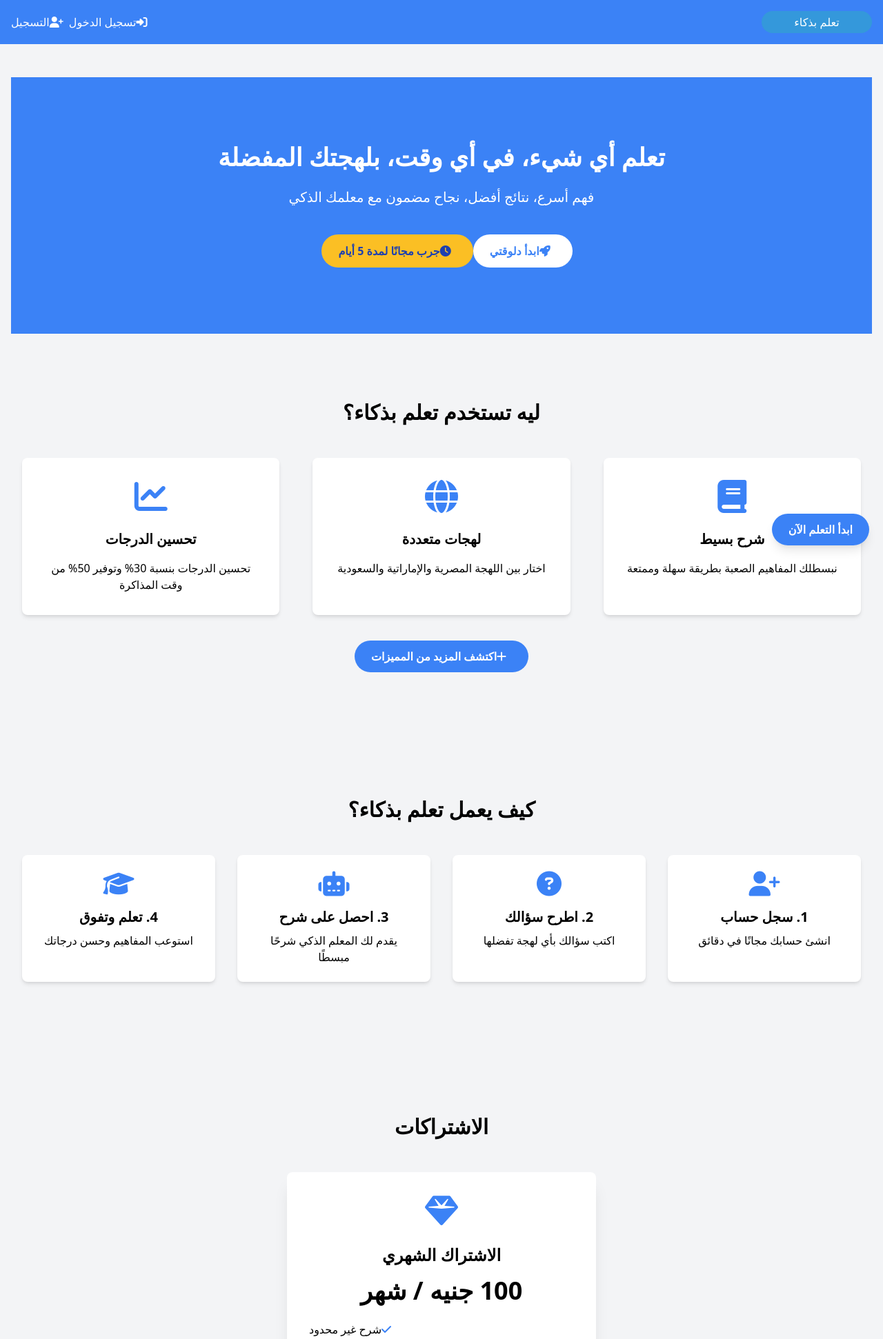
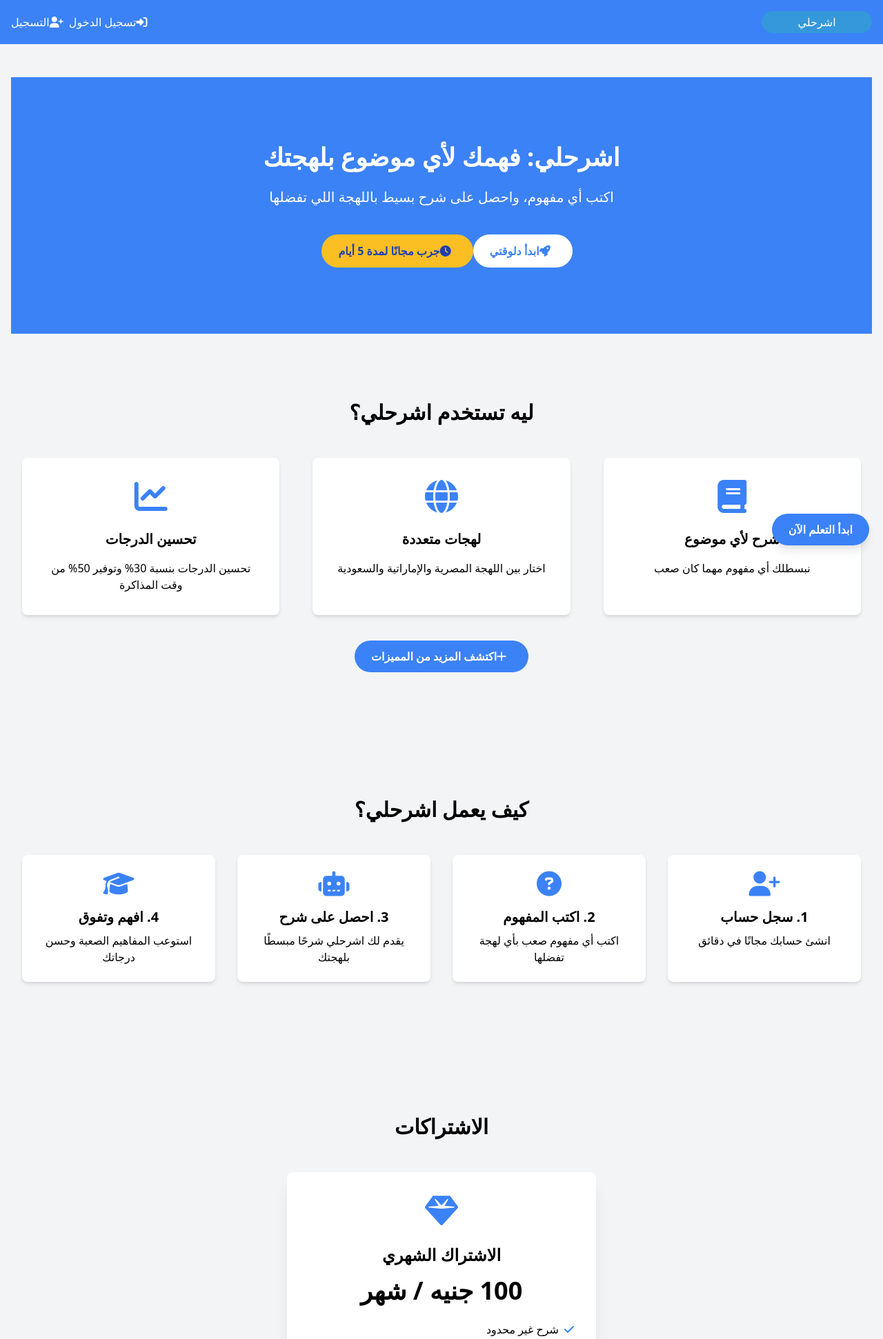
Before and after one commit to Ahmedtarekpage/ashrhly-app, a Flask app: page / in a window 1280 px wide. Shown: the top 1942 px of the page at 69% size. Run offline with Flask 3, Linux system fonts and the light colour scheme.

Commit message:
Agent step completed: Build the initial prototype

```diff
--- a/pyproject.toml
+++ b/pyproject.toml
@@ -13,6 +13,7 @@ flask-login = "^0.6.3"
 flask-wtf = "^1.2.1"
 flask-sqlalchemy = "^3.1.1"
 psycopg2-binary = "^2.9.9"
+email-validator = "^2.2.0"
 
 
 [build-system]
--- a/templates/base.html
+++ b/templates/base.html
@@ -3,12 +3,12 @@
 <head>
     <meta charset="UTF-8">
     <meta name="viewport" content="width=device-width, initial-scale=1.0">
-    <meta name="description" content="تعلم بذكاء - منصة تعليمية لشرح المفاهيم الصعبة بالعربي المصري البسيط">
-    <meta property="og:title" content="تعلم بذكاء - تعلم بسهولة بالعربي المصري">
+    <meta name="description" content="اشرحلي - منصة تعليمية لشرح المفاهيم الصعبة بالعربي المصري البسيط">
+    <meta property="og:title" content="اشرحلي - تعلم بسهولة بالعربي المصري">
     <meta property="og:description" content="منصة تعليمية لشرح المفاهيم الصعبة بالعربي المصري البسيط">
     <meta property="og:image" content="{{ url_for('static', filename='img/og-image.jpg') }}">
     <meta property="og:url" content="{{ request.url }}">
-    <title>تعلم بذكاء - {% block title %}{% endblock %}</title>
+    <title>اشرحلي - {% block title %}{% endblock %}</title>
     <link rel="icon" type="image/x-icon" href="{{ url_for('static', filename='img/favicon.ico') }}">
     <link href="https://cdn.jsdelivr.net/npm/tailwindcss@2.2.19/dist/tailwind.min.css" rel="stylesheet">
     <link href="https://cdnjs.cloudflare.com/ajax/libs/font-awesome/6.4.0/css/all.min.css" rel="stylesheet">
@@ -55,7 +55,7 @@
     <nav class="bg-blue-500 p-4">
         <div class="container mx-auto flex justify-between items-center">
             <a href="{{ url_for('index') }}" class="flex items-center">
-                <img src="{{ url_for('static', filename='img/logo.svg') }}" alt="تعلم بذكاء" class="h-8 w-auto">
+                <img src="{{ url_for('static', filename='img/logo.svg') }}" alt="اشرحلي" class="h-8 w-auto">
             </a>
             <div>
                 {% if current_user.is_authenticated %}
@@ -92,7 +92,7 @@
     </main>
 
     <footer class="bg-gray-200 text-center p-6 mt-12">
-        <p>© 2023 تعلم بذكاء. جميع الحقوق محفوظة.</p>
+        <p>© 2023 اشرحلي. جميع الحقوق محفوظة.</p>
     </footer>
 
     <div class="floating-cta">
--- a/templates/index.html
+++ b/templates/index.html
@@ -7,8 +7,8 @@
     <!-- Hero Section -->
     <section class="bg-blue-500 py-24 animate-fadeIn">
         <div class="container mx-auto px-4">
-            <h1 class="text-4xl font-bold mb-6 text-white animate-slideInFromBottom">تعلم أي شيء، في أي وقت، بلهجتك المفضلة</h1>
-            <p class="text-xl mb-10 text-white animate-slideInFromBottom">فهم أسرع، نتائج أفضل، نجاح مضمون مع معلمك الذكي</p>
+            <h1 class="text-4xl font-bold mb-6 text-white animate-slideInFromBottom">اشرحلي: فهمك لأي موضوع بلهجتك</h1>
+            <p class="text-xl mb-10 text-white animate-slideInFromBottom">اكتب أي مفهوم، واحصل على شرح بسيط باللهجة اللي تفضلها</p>
             <div class="flex justify-center space-x-4">
                 <a href="{{ url_for('register') }}" class="bg-white hover:bg-gray-100 text-blue-500 font-bold py-3 px-6 rounded-full transition duration-300 hover-grow animate-slideInFromBottom">
                     <i class="fas fa-rocket mr-2"></i>ابدأ دلوقتي
@@ -23,12 +23,12 @@
     <!-- Features Section -->
     <section class="py-24 animate-fadeIn">
         <div class="container mx-auto px-4">
-            <h2 class="text-3xl font-bold mb-12 animate-slideInFromBottom">ليه تستخدم تعلم بذكاء؟</h2>
+            <h2 class="text-3xl font-bold mb-12 animate-slideInFromBottom">ليه تستخدم اشرحلي؟</h2>
             <div class="grid grid-cols-1 md:grid-cols-3 gap-12">
                 <div class="bg-white p-8 rounded-lg shadow-md hover-grow animate-fadeIn">
                     <i class="fas fa-book text-5xl text-blue-500 mb-6"></i>
-                    <h3 class="text-xl font-bold mb-4">شرح بسيط</h3>
-                    <p>نبسطلك المفاهيم الصعبة بطريقة سهلة وممتعة</p>
+                    <h3 class="text-xl font-bold mb-4">شرح لأي موضوع</h3>
+                    <p>نبسطلك أي مفهوم مهما كان صعب</p>
                 </div>
                 <div class="bg-white p-8 rounded-lg shadow-md hover-grow animate-fadeIn">
                     <i class="fas fa-globe text-5xl text-blue-500 mb-6"></i>
@@ -52,7 +52,7 @@
     <!-- How It Works Section -->
     <section class="bg-gray-100 py-24 animate-fadeIn">
         <div class="container mx-auto px-4">
-            <h2 class="text-3xl font-bold mb-12 animate-slideInFromBottom">كيف يعمل تعلم بذكاء؟</h2>
+            <h2 class="text-3xl font-bold mb-12 animate-slideInFromBottom">كيف يعمل اشرحلي؟</h2>
             <div class="grid grid-cols-1 md:grid-cols-4 gap-8">
                 <div class="bg-white p-6 rounded-lg shadow-md hover-grow animate-fadeIn">
                     <i class="fas fa-user-plus text-4xl text-blue-500 mb-4"></i>
@@ -61,22 +61,24 @@
                 </div>
                 <div class="bg-white p-6 rounded-lg shadow-md hover-grow animate-fadeIn">
                     <i class="fas fa-question-circle text-4xl text-blue-500 mb-4"></i>
-                    <h3 class="text-xl font-bold mb-2">2. اطرح سؤالك</h3>
-                    <p>اكتب سؤالك بأي لهجة تفضلها</p>
+                    <h3 class="text-xl font-bold mb-2">2. اكتب المفهوم</h3>
+                    <p>اكتب أي مفهوم صعب بأي لهجة تفضلها</p>
                 </div>
                 <div class="bg-white p-6 rounded-lg shadow-md hover-grow animate-fadeIn">
                     <i class="fas fa-robot text-4xl text-blue-500 mb-4"></i>
                     <h3 class="text-xl font-bold mb-2">3. احصل على شرح</h3>
-                    <p>يقدم لك المعلم الذكي شرحًا مبسطًا</p>
+                    <p>يقدم لك اشرحلي شرحًا مبسطًا بلهجتك</p>
                 </div>
                 <div class="bg-white p-6 rounded-lg shadow-md hover-grow animate-fadeIn">
                     <i class="fas fa-graduation-cap text-4xl text-blue-500 mb-4"></i>
-                    <h3 class="text-xl font-bold mb-2">4. تعلم وتفوق</h3>
-                    <p>استوعب المفاهيم وحسن درجاتك</p>
+                    <h3 class="text-xl font-bold mb-2">4. افهم وتفوق</h3>
+                    <p>استوعب المفاهيم الصعبة وحسن درجاتك</p>
                 </div>
             </div>
         </div>
     </section>
+
+    <!-- Rest of the sections remain the same, just update "تعلم بذكاء" to "اشرحلي" -->
 
     <!-- Pricing Section -->
     <section class="py-24 animate-fadeIn">
@@ -86,13 +88,13 @@
                 <i class="fas fa-gem text-5xl text-blue-500 mb-6"></i>
                 <h3 class="text-2xl font-bold mb-4">الاشتراك الشهري</h3>
                 <p class="text-4xl font-bold mb-6">100 جنيه / شهر</p>
-                <ul class="text-left mb-8">
-                    <li class="mb-3"><i class="fas fa-check text-blue-500 mr-2"></i>شرح غير محدود</li>
-                    <li class="mb-3"><i class="fas fa-check text-blue-500 mr-2"></i>دعم على مدار الساعة</li>
-                    <li class="mb-3"><i class="fas fa-check text-blue-500 mr-2"></i>مواضيع متنوعة</li>
+                <ul class="text-right mb-8">
+                    <li class="mb-3"><i class="fas fa-check text-blue-500 ml-2"></i>شرح غير محدود</li>
+                    <li class="mb-3"><i class="fas fa-check text-blue-500 ml-2"></i>دعم على مدار الساعة</li>
+                    <li class="mb-3"><i class="fas fa-check text-blue-500 ml-2"></i>مواضيع متنوعة</li>
                 </ul>
                 <a href="{{ url_for('register') }}" class="bg-blue-500 hover:bg-blue-600 text-white font-bold py-3 px-6 rounded-full block w-full text-center transition duration-300">
-                    <i class="fas fa-sign-in-alt mr-2"></i>ابدأ الاشتراك الآن
+                    <i class="fas fa-sign-in-alt ml-2"></i>ابدأ الاشتراك الآن
                 </a>
             </div>
         </div>
@@ -111,7 +113,7 @@
                         <i class="fas fa-star text-yellow-400"></i>
                         <i class="fas fa-star-half-alt text-yellow-400"></i>
                     </div>
-                    <p class="mb-6">"تعلم بذكاء ساعدني كتير في فهم المواد الصعبة. الشرح بسيط وسهل الفهم."</p>
+                    <p class="mb-6">"اشرحلي ساعدني كتير في فهم المواد الصعبة. الشرح بسيط وسهل الفهم."</p>
                     <p class="font-bold">- أحمد، طالب ثانوية عامة</p>
                 </div>
                 <div class="bg-white p-8 rounded-lg shadow-md hover-grow animate-fadeIn">
@@ -128,7 +130,7 @@
             </div>
             <div class="mt-12">
                 <a href="{{ url_for('register') }}" class="bg-blue-500 hover:bg-blue-600 text-white font-bold py-3 px-6 rounded-full transition duration-300 hover-grow animate-slideInFromBottom">
-                    <i class="fas fa-users mr-2"></i>انضم إلى آلاف الطلاب الناجحين
+                    <i class="fas fa-users ml-2"></i>انضم إلى آلاف الطلاب الناجحين
                 </a>
             </div>
         </div>
@@ -140,16 +142,16 @@
             <h2 class="text-3xl font-bold mb-12 animate-slideInFromBottom">الأسئلة الشائعة</h2>
             <div class="max-w-2xl mx-auto">
                 <div class="bg-white p-6 rounded-lg shadow-md mb-6 hover-grow animate-fadeIn">
-                    <h3 class="font-bold mb-3"><i class="fas fa-question-circle text-blue-500 mr-2"></i>إزاي أستخدم تعلم بذكاء؟</h3>
-                    <p>بس سجل حساب، واكتب السؤال اللي عايز تفهمه، وهتلاقي الشرح على طول!</p>
+                    <h3 class="font-bold mb-3"><i class="fas fa-question-circle text-blue-500 ml-2"></i>إزاي أستخدم اشرحلي؟</h3>
+                    <p>بس سجل حساب، واكتب المفهوم اللي عايز تفهمه، وهتلاقي الشرح على طول!</p>
                 </div>
                 <div class="bg-white p-6 rounded-lg shadow-md mb-6 hover-grow animate-fadeIn">
-                    <h3 class="font-bold mb-3"><i class="fas fa-question-circle text-blue-500 mr-2"></i>هل ممكن أجرب الخدمة قبل الاشتراك؟</h3>
+                    <h3 class="font-bold mb-3"><i class="fas fa-question-circle text-blue-500 ml-2"></i>هل ممكن أجرب الخدمة قبل الاشتراك؟</h3>
                     <p>أيوة، فيه فترة تجريبية 5 أيام مجانية عشان تشوف إزاي الخدمة بتشتغل.</p>
                 </div>
                 <div class="bg-white p-6 rounded-lg shadow-md hover-grow animate-fadeIn">
-                    <h3 class="font-bold mb-3"><i class="fas fa-question-circle text-blue-500 mr-2"></i>أقدر أسأل عن أي حاجة؟</h3>
-                    <p>طبعا! اسأل في أي موضوع أو مادة دراسية وهنحاول نساعدك.</p>
+                    <h3 class="font-bold mb-3"><i class="fas fa-question-circle text-blue-500 ml-2"></i>أقدر أسأل عن أي حاجة؟</h3>
+                    <p>طبعا! اسأل عن أي مفهوم أو موضوع دراسي وهنحاول نساعدك تفهمه.</p>
                 </div>
             </div>
         </div>
```
Also changed, not shown: static/img/logo.svg, 1 other file.
